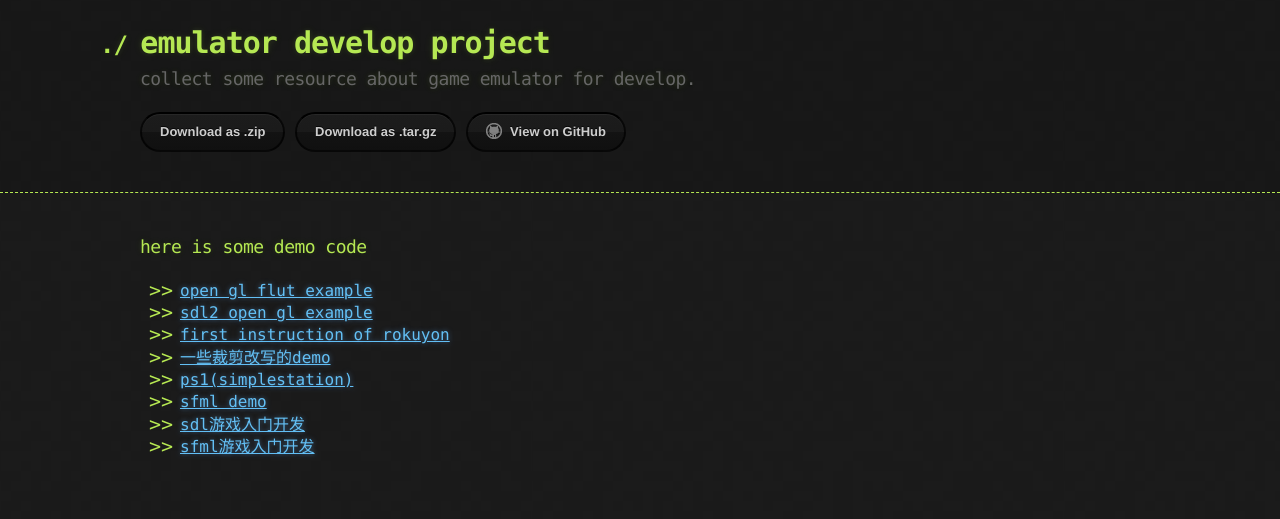
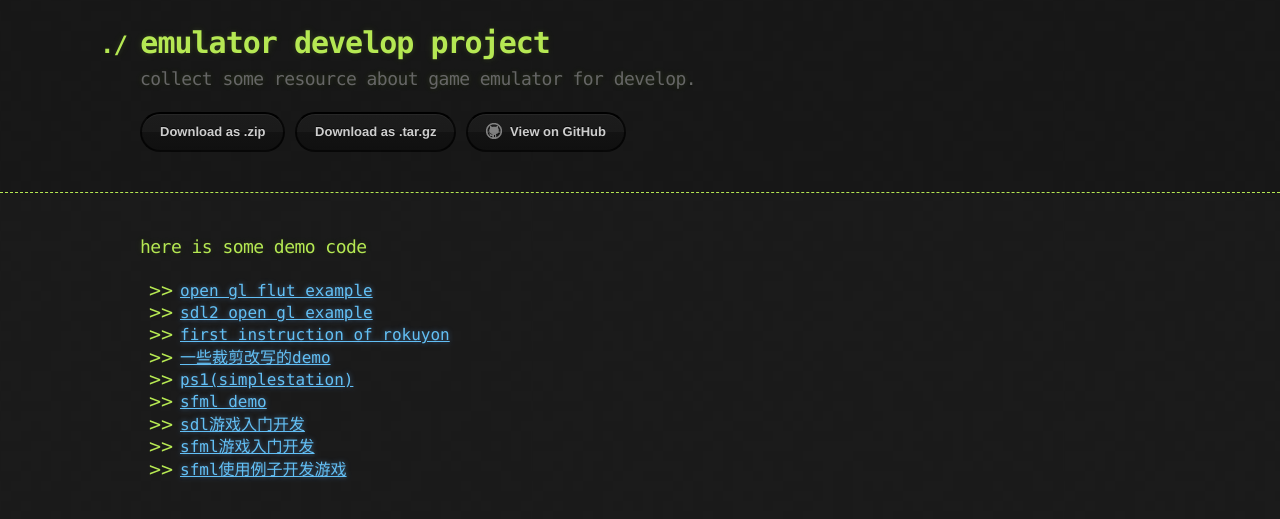
Before and after one commit to jinjiacun123/jinjiacun123.github.io, a Jekyll site: the page built from docs/demo/index.md, in a window 1280 px wide. Shown: the top 519 px of the page. Built offline with Jekyll 4.4.1, drawn with Linux system fonts in a browser that asks for light colours; our own code applies the rules of GitHub Pages for plain Markdown files.

Commit message:
Update index.md
add sfml game development by example

```diff
--- a/docs/demo/index.md
+++ b/docs/demo/index.md
@@ -7,3 +7,4 @@
 * [sfml demo](sfml_demo.md)
 * [sdl游戏入门开发](https://gitee.com/jimcucu/sdl_game_development)
 * [sfml游戏入门开发](https://gitee.com/jimcucu/sfml_game_development)
+* [sfml使用例子开发游戏](https://gitee.com/jimcucu/sfml_game_development_by_example)
```
